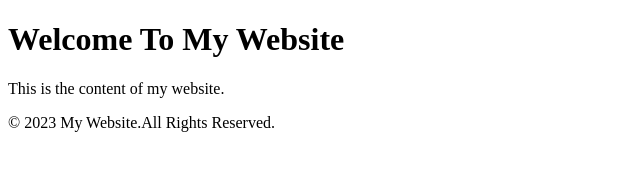
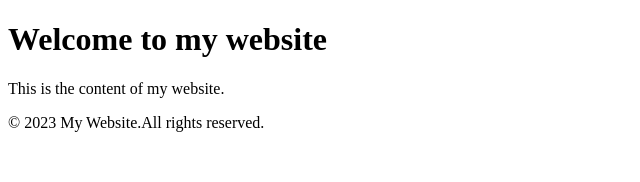
Before and after one commit to acciojob/page-layout-saidurga4521, a React app: page / in a window 1280 px wide. Shown: the top 182 px of the page, without its empty margins (0-640 px from the left). Built offline with nearby package versions, Linux system fonts and the light colour scheme.

Commit message:
text has changed

```diff
--- a/src/components/App.jsx
+++ b/src/components/App.jsx
@@ -5,8 +5,8 @@ import PageLayout from "./PageLayout";
 const App = () => {
   return (
     <PageLayout
-      header={<h1>Welcome To My Website</h1>}
-      footer={<p>&copy; 2023 My Website.All Rights Reserved.</p>}
+      header={<h1>Welcome to my website</h1>}
+      footer={<p>&copy; 2023 My Website.All rights reserved.</p>}
     >
       <p>This is the content of my website.</p>
     </PageLayout>
```
